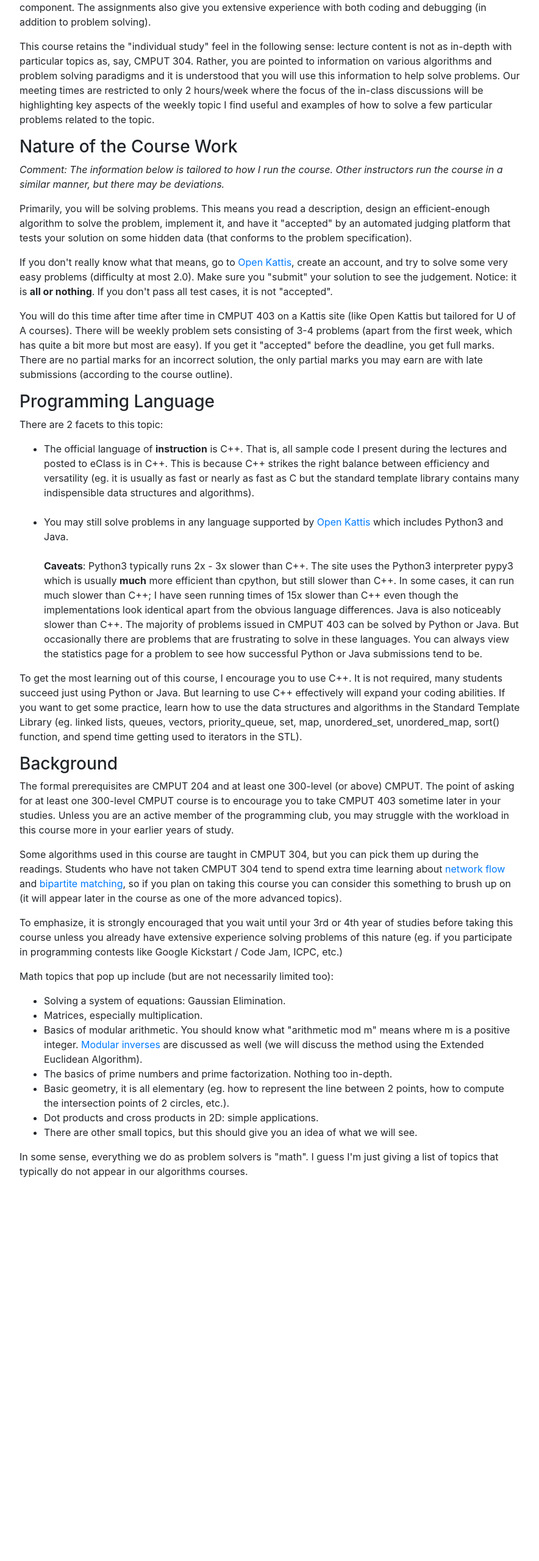
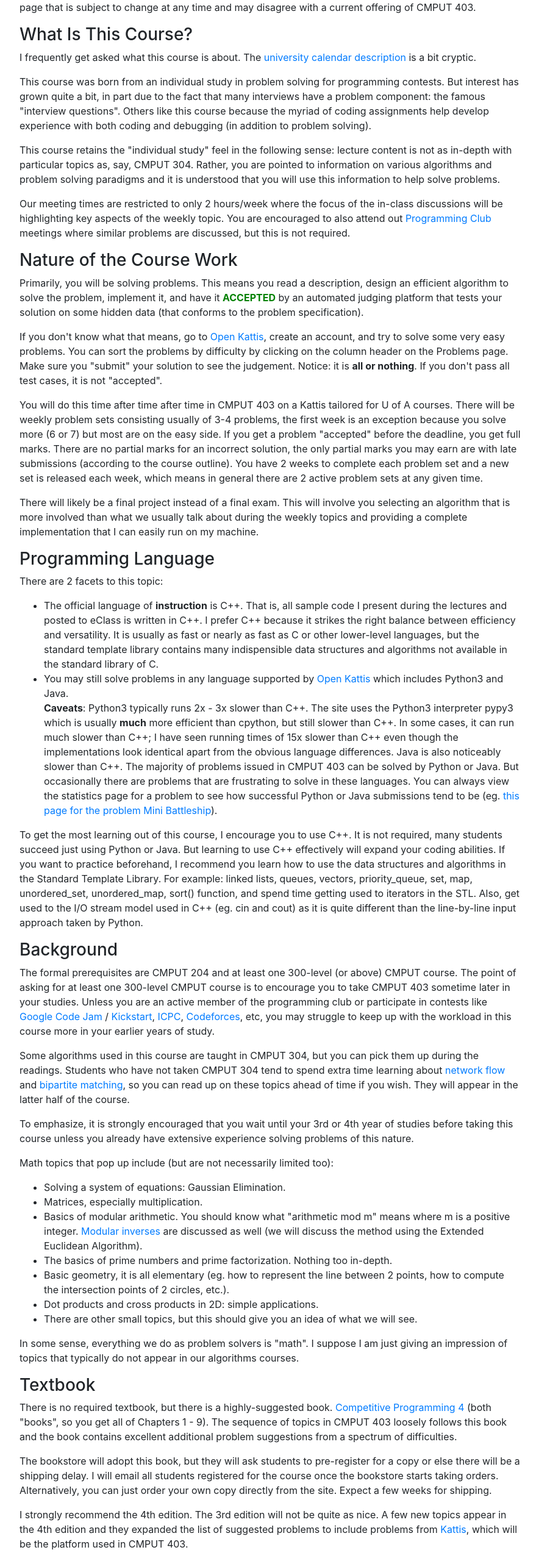
Before and after one commit to friggstad/friggstad.github.io, a plain HTML site: page cmput403_info.html in a window 1280 px wide. Shown: the part 220-2780 px from the top of the page at 61% size, without its empty margins (111-995 px from the left). Before the commit the page ends 2169 px from the top, so only its background shows below. Drawn offline with nearby package versions, Linux system fonts and the light colour scheme.

Commit message:
webpage updated

```diff
--- a/cmput403_info.html
+++ b/cmput403_info.html
@@ -1,7 +1,8 @@
 <!DOCTYPE html>
 <html lang="en">
 <head>
-  <title>Zachary Friggstad's Academic Page</title>
+  <title>CMPUT 403 Information Page</title>
+  <link rel="icon" type="image/png" href="img/favicon.png">
   <meta charset="utf-8">
   <meta name="viewport" content="width=device-width, initial-scale=1">
   <link rel="stylesheet" href="https://maxcdn.bootstrapcdn.com/bootstrap/4.5.2/css/bootstrap.min.css">
@@ -47,6 +48,20 @@
         <h2>CMPUT 403 - Practical Algorithmics</h2>
 
         <p>
+          <i>Comment: The information below is tailored to how I run the course.
+            Other instructors run the course in a similar manner, but there may
+            be deviations.</i>
+        </p>
+
+        <p>
+          <b>Note</b>: No part of this should be taken as official (i.e. not part of the course outline).
+          This is just an information page that is subject to change at any time and may
+          disagree with a current offering of CMPUT 403.
+        </p>
+
+        <h3>What Is This Course?</h3>
+
+        <p>
           I frequently get asked what this course is about. The
           <a href="https://www.ualberta.ca/computing-science/undergraduate-studies/course-directory/courses/practical-algorithms.html" target = "_blank">
           university calendar description</a> is a bit cryptic.
@@ -55,7 +70,8 @@
         <p>
           This course was born from an individual study in problem solving for programming contests.
           But interest has grown quite a bit, in part due to the fact that many interviews
-          have a problem solving and/or coding component. The assignments also give you extensive
+          have a problem component: the famous "interview questions". Others like this course because
+          the myriad of coding assignments help develop
           experience with both coding and debugging (in addition to problem solving).
         </p>
 
@@ -64,34 +80,40 @@
           lecture content is not as in-depth with particular topics as, say, CMPUT 304.
           Rather, you are pointed to information on various algorithms and problem solving paradigms
           and it is understood that you will use this information to help solve problems.
+        </p>
+
+        <p>
           Our meeting times are restricted to only 2 hours/week where the focus of the in-class
-          discussions will be highlighting key aspects of the weekly topic I find useful
-          and examples of how to solve a few particular problems related to the topic.
+          discussions will be highlighting key aspects of the weekly topic.
+          You are encouraged to also attend out <a href="https://webdocs.cs.ualberta.ca/~contest/">Programming Club</a>
+          meetings where similar problems are discussed, but this is not required.
         </p>
 
         <h3>Nature of the Course Work</h3>
-        <p>
-          <i>Comment: The information below is tailored to how I run the course.
-            Other instructors run the course in a similar manner, but there may
-            be deviations.</i>
-        </p>
+
         <p>
           Primarily, you will be solving problems. This means you read a description,
-          design an efficient-enough algorithm to solve the problem, implement it,
-          and have it "accepted" by an automated judging platform that tests your solution
+          design an efficient algorithm to solve the problem, implement it,
+          and have it <font color="green"><b>ACCEPTED</b></font> by an automated judging platform that tests your solution
           on some hidden data (that conforms to the problem specification).
         </p>
 
         <p>
-          If you don't really know what that means, go to <a href="https://open.kattis.com/" target="_blank">Open Kattis</a>,
-          create an account, and try to solve some very easy problems (difficulty at most 2.0). Make sure you "submit" your solution
+          If you don't know what that means, go to <a href="https://open.kattis.com/" target="_blank">Open Kattis</a>,
+          create an account, and try to solve some very easy problems. You can sort the problems by difficulty by clicking on the column header on the Problems page. Make sure you "submit" your solution
           to see the judgement. Notice: it is <b>all or nothing</b>. If you don't pass all test cases, it is not "accepted".
         </p>
 
         <p>
-          You will do this time after time after time in CMPUT 403 on a Kattis site (like Open Kattis but tailored for U of A courses). There will be weekly problem sets consisting of 3-4 problems
-          (apart from the first week, which has quite a bit more but most are easy). If you get it "accepted" before the deadline, you get full marks.
-          There are no partial marks for an incorrect solution, the only partial marks you may earn are with late submissions (according to the course outline).
+          You will do this time after time after time in CMPUT 403 on a Kattis tailored for U of A courses. There will be weekly problem sets consisting usually of 3-4 problems,
+          the first week is an exception because you solve more (6 or 7) but most are on the easy side. If you get a problem "accepted" before the deadline, you get full marks.
+          There are no partial marks for an incorrect solution, the only partial marks you may earn are with late submissions (according to the course outline). You have 2 weeks
+          to complete each problem set and a new set is released each week, which means in general there are 2 active problem sets at any given time.
+        </p>
+
+        <p>
+          There will likely be a final project instead of a final exam. This will involve you selecting an algorithm that is more involved than what we usually talk about
+          during the weekly topics and providing a complete implementation that I can easily run on my machine.
         </p>
 
         <h3>Programming Language</h3>
@@ -99,42 +121,44 @@
           There are 2 facets to this topic:
           <ul>
             <li>The official language of <b>instruction</b> is C++.
-              That is, all sample code I present during the lectures and posted to eClass is in C++.
-              This is because C++ strikes the right balance between
-              efficiency and versatility (eg. it is usually as fast or nearly as fast as C
-              but the standard template library contains many indispensible data structures and algorithms).</li><br>
-            <li>You may still solve problems in any language supported by <a href="https://open.kattis.com/" target="_blank">Open Kattis</a> which includes Python3 and Java.<br><br>
+              That is, all sample code I present during the lectures and posted to eClass is written in C++.
+              I prefer C++ because it strikes the right balance between
+              efficiency and versatility. It is usually as fast or nearly as fast as C or other lower-level languages,
+              but the standard template library contains many indispensible data structures and algorithms not available
+              in the standard library of C.</li>
+            <li>You may still solve problems in any language supported by <a href="https://open.kattis.com/" target="_blank">Open Kattis</a> which includes Python3 and Java.<br>
               <b>Caveats</b>: Python3 typically runs 2x - 3x slower than C++. The site uses the Python3 interpreter pypy3 which is usually <b>much</b>
               more efficient than cpython, but still slower than C++. In some cases, it can run much slower than C++; I have seen running times of 15x slower than C++ even though the implementations look identical apart from
               the obvious language differences. Java is also noticeably slower than C++.
               The majority of problems issued in CMPUT 403 can be solved by Python or Java. But occasionally there are problems that are frustrating to solve in these languages.
-              You can always view the statistics page for a problem to see how successful Python or Java submissions tend to be.
+              You can always view the statistics page for a problem to see how successful Python or Java submissions tend to be (eg. <a href="https://open.kattis.com/problems/minibattleship/statistics">this page for the problem Mini Battleship</a>).<br>
           </ul>
           <p>
             To get the most learning out of this course, I encourage you to use C++. It is not required, many students succeed just using Python or Java.
-            But learning to use C++ effectively will expand your coding abilities. If you want to get some practice, learn how to use
-            the data structures and algorithms in the Standard Template Library (eg. linked lists, queues, vectors, priority_queue, set, map, unordered_set, unordered_map,
-            sort() function, and spend time getting used to iterators in the STL).
+            But learning to use C++ effectively will expand your coding abilities. If you want to practice beforehand, I recommend you learn how to use
+            the data structures and algorithms in the Standard Template Library. For example: linked lists, queues, vectors, priority_queue, set, map, unordered_set, unordered_map,
+            sort() function, and spend time getting used to iterators in the STL. Also, get used to the I/O stream model used in C++ (eg. cin and cout) as it is quite different
+            than the line-by-line input approach taken by Python.
           </p>
         </p>
 
         <h3>Background</h3>
         <p>
-          The formal prerequisites are CMPUT 204 and at least one 300-level (or above) CMPUT.
+          The formal prerequisites are CMPUT 204 and at least one 300-level (or above) CMPUT course.
           The point of asking for at least one 300-level CMPUT course is to encourage you to take CMPUT 403
-          sometime later in your studies. Unless you are an active member of the programming club,
-          you may struggle with the workload in this course more in your earlier years of study.
+          sometime later in your studies. Unless you are an active member of the programming club or participate in
+          contests like <a href="https://codingcompetitions.withgoogle.com/codejam">Google Code Jam</a> / <a href="https://codingcompetitions.withgoogle.com/kickstart">Kickstart</a>, <a href="https://icpc.global/">ICPC</a>, <a href="https://codeforces.com/">Codeforces</a>, etc,
+          you may struggle to keep up with the workload in this course more in your earlier years of study.
         </p>
         <p>
           Some algorithms used in this course are taught in CMPUT 304, but you can pick them up during the readings.
           Students who have not taken CMPUT 304 tend to spend extra time learning about <a href="https://cp-algorithms.com/graph/edmonds_karp.html">network flow</a>
-          and <a href="https://cp-algorithms.com/graph/kuhn_maximum_bipartite_matching.html">bipartite matching</a>, so if you plan on taking this course you can consider
-          this something to brush up on (it will appear later in the course as one of the more advanced topics).
+          and <a href="https://cp-algorithms.com/graph/kuhn_maximum_bipartite_matching.html">bipartite matching</a>, so you can read up on these topics ahead of time if you wish.
+          They will appear in the latter half of the course.
         </p>
         <p>
           To emphasize, it is strongly encouraged that you wait until your 3rd or 4th year of studies before taking this course
-          unless you already have extensive experience solving problems of this nature (eg. if you participate in programming contests
-          like Google Kickstart / Code Jam, ICPC, etc.)
+          unless you already have extensive experience solving problems of this nature.
         </p>
         <p>
           Math topics that pop up include (but are not necessarily limited too):
@@ -150,9 +174,65 @@
             <li>Dot products and cross products in 2D: simple applications.</li>
             <li>There are other small topics, but this should give you an idea of what we will see.</li>
           </ul>
-          In some sense, everything we do as problem solvers is "math". I guess I'm just giving a list
+          In some sense, everything we do as problem solvers is "math". I suppose I am just giving an impression
           of topics that typically do not appear in our algorithms courses.
+        </p>
 
+        <h3>Textbook</h3>
+        <p>
+          There is no required textbook, but there is a highly-suggested book.
+          <a href="https://cpbook.net/details?cp=4">Competitive Programming 4</a> (both "books",
+          so you get all of Chapters 1 - 9). The sequence of topics in CMPUT 403 loosely follows this book and
+          the book contains excellent additional problem suggestions from a spectrum of difficulties.
+        </p>
+        <p>
+          The bookstore will adopt this book, but they will ask students
+          to pre-register for a copy or else there will be a shipping delay.
+          I will email all students registered for the course once the bookstore
+          starts taking orders. Alternatively, you can just order your own copy
+          directly from the site. Expect a few weeks for shipping.
+        </p>
+        <p>
+          I strongly recommend the 4th edition.
+          The 3rd edition will not be quite as nice. A few new topics appear in the 4th edition
+          and they expanded the list of suggested problems to include problems from
+          <a href="https://open.kattis.com/">Kattis</a>, which will be the platform used
+          in CMPUT 403.
+        </p>
+
+
+        <h3>Is This Course Right For You?</h3>
+        <p>
+          Be prepared to spend many hours coding and debugging each week, especially if you do not have
+          programming club experience. Note: only some students in CMPUT 403 are active members
+          of the programming club. You will be among many peers if you do not have this background.
+        </p>
+        <p>
+          The topics in this course change rapidly. One week, you are solving geometry problems.
+          Then the next week, you might be solving problems in combinatorics. Then string algorithms.
+          Then graph algorithms. Then data structures.
+          This can be jarring for some.
+        </p>
+        <p>
+          Are you self-motivated to read up on topics you might not be familiar with? You will do this a lot.
+        </p>
+        <p>
+          If you want a more hands-on impression of the sort of problems we will encounter,
+          here are a few samples along with my opinion on their
+          diffulty compared with the average problem issued in CMPUT 403.
+          <ul>
+            <li><a href="https://open.kattis.com/problems/delimitersoup">Delimiter Soup</a> (very easy)</li>
+            <li><a href="https://open.kattis.com/problems/froshweek2">Frosh Week 2</a> (easy)</li>
+            <li><a href="https://open.kattis.com/problems/importspaghetti">Import Spaghetti</a> (normal, graph algorithm)</li>
+            <li><a href="https://open.kattis.com/problems/spiderman">Spiderman's Workout</a> (normal, dynamic programming)</li>
+          </ul>
+          Don't just solve these in your head: implement them and get them accepted on the online judge! For example, "Import Spaghetti" is
+          not so hard conceptually but you have to get a few implementation details just right in order to have it accepted.
+          Working through these will give you a very strong impression of the sort of work you can expect in this course.
+        </p>
+
+        <p>
+          Of course, you can contact me for more information on this course if you have further questions.
         </p>
 
       </div>
```
Also changed, not shown: img/favicon.png (added).
